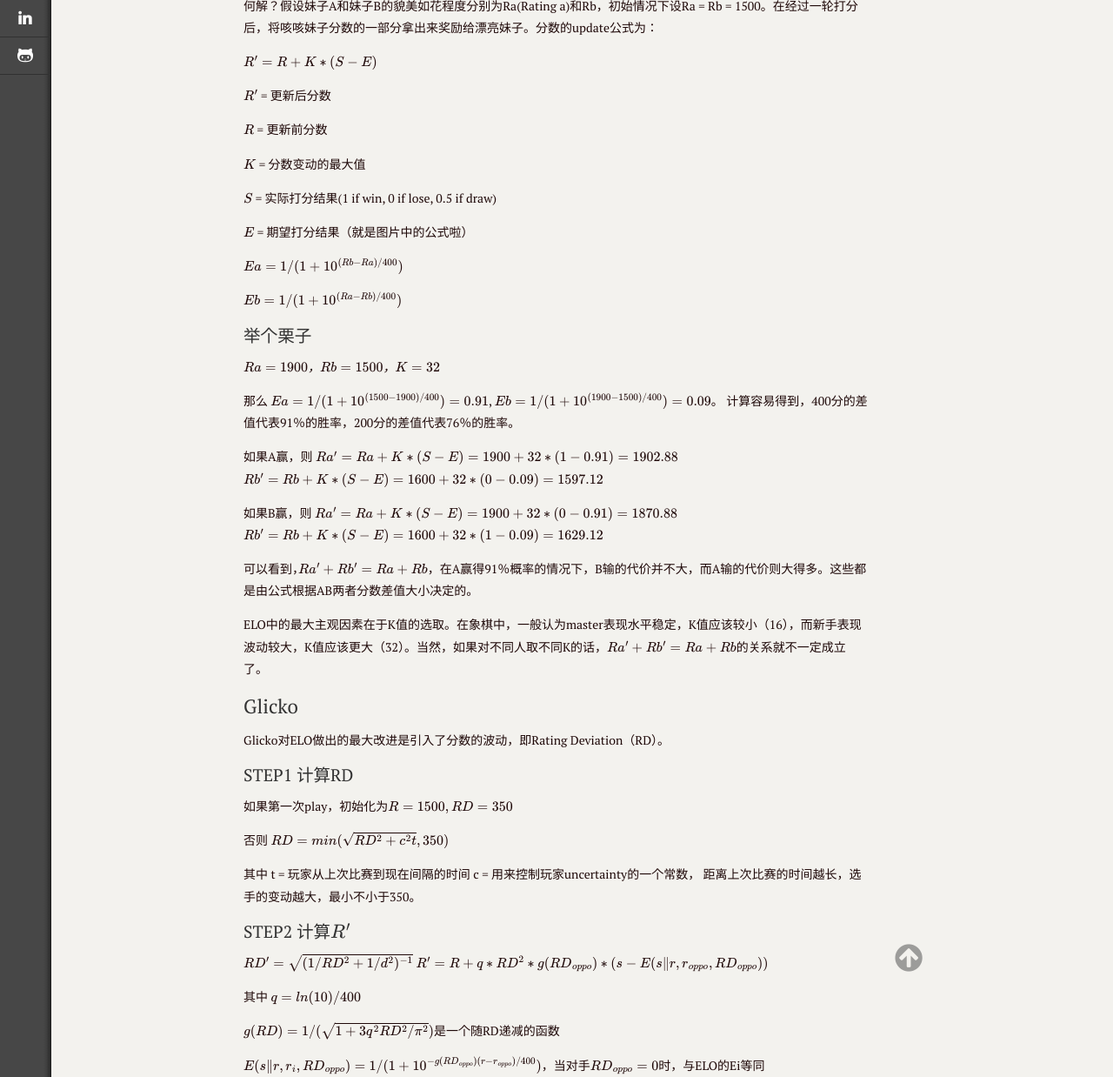
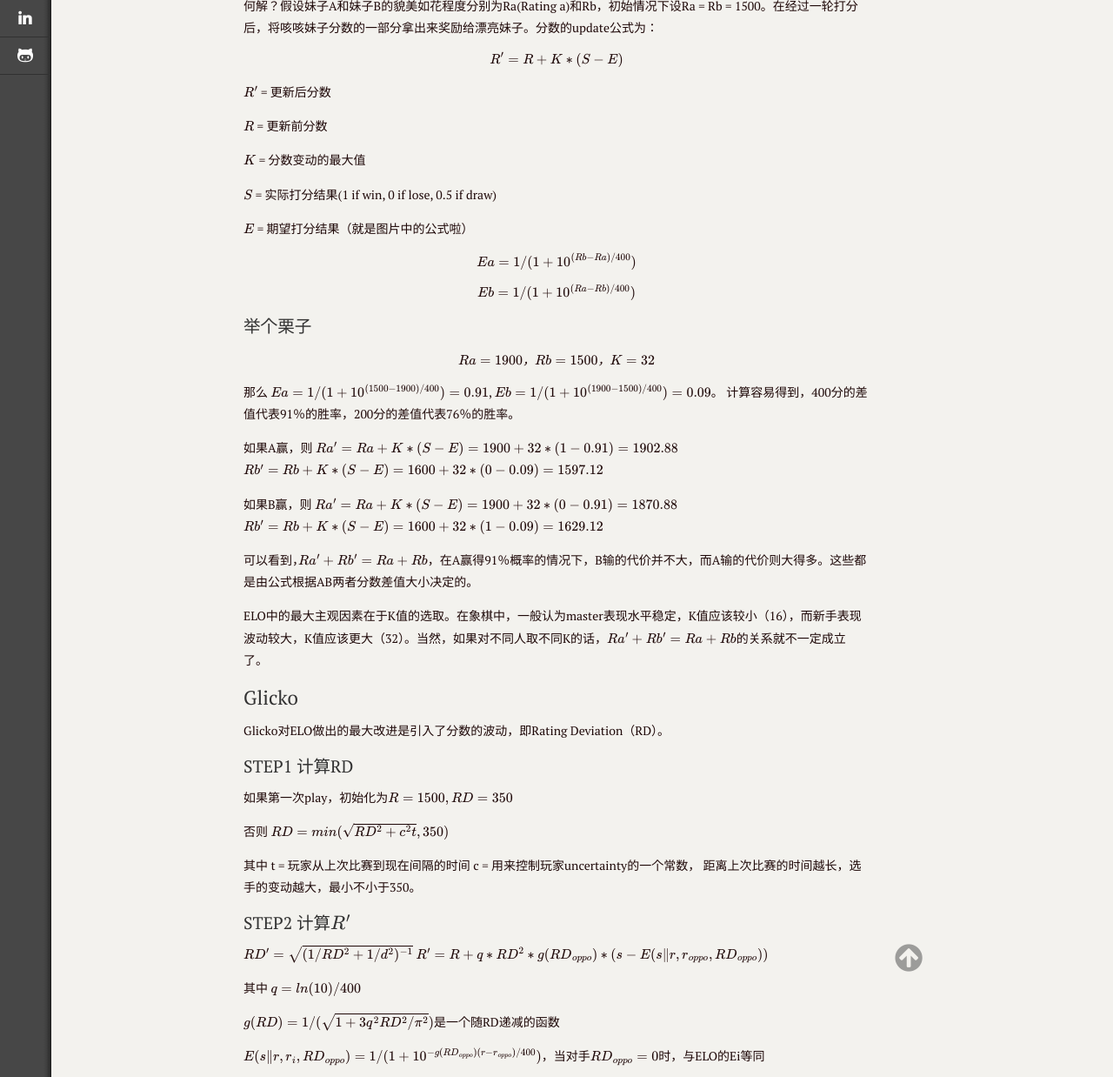
Before and after one commit to AlexandRLX/AlexandRLX.github.io, a Jekyll site: the page built from _posts/2014-09-01-ranking-algorithms-introduction.md, in a window 1280 px wide and 1400 px high, scrolled down 482 px. Shown: the part 162-1400 px from the top of the window at 87% size. Built offline with Jekyll 4.4.1, drawn with Linux system fonts in a browser that asks for light colours; Markdown is read by kramdown in place of the engine named in the settings; formulas are drawn with MathJax 3.

```diff
--- a/_posts/2014-09-01-ranking-algorithms-introduction.md
+++ b/_posts/2014-09-01-ranking-algorithms-introduction.md
@@ -16,72 +16,72 @@ ELO最初是象棋使用，社交网络中“we are rating girls"后也曾出现
 
 何解？假设妹子A和妹子B的貌美如花程度分别为Ra(Rating a)和Rb，初始情况下设Ra = Rb = 1500。在经过一轮打分后，将咳咳妹子分数的一部分拿出来奖励给漂亮妹子。分数的update公式为：
 
-$R' = R + K * (S - E)$
+$$R' = R + K * (S - E)$$
 
-$R'$ = 更新后分数
+$$R'$$ = 更新后分数
 
-$R$ = 更新前分数
+$$R$$ = 更新前分数
 
-$K$ = 分数变动的最大值
+$$K$$ = 分数变动的最大值
 
-$S$ = 实际打分结果(1 if win, 0 if lose, 0.5 if draw)
+$$S$$ = 实际打分结果(1 if win, 0 if lose, 0.5 if draw)
 
-$E$ = 期望打分结果（就是图片中的公式啦）
+$$E$$ = 期望打分结果（就是图片中的公式啦）
 
-$Ea = 1/(1 + 10^{(Rb - Ra)/400} )$
+$$Ea = 1/(1 + 10^{(Rb - Ra)/400} )$$
 
-$Eb = 1/(1 + 10^{(Ra - Rb)/400} )$
+$$Eb = 1/(1 + 10^{(Ra - Rb)/400} )$$
 
-###举个栗子
+### 举个栗子
 
-$Ra = 1900，Rb = 1500，K = 32$
+$$Ra = 1900，Rb = 1500，K = 32$$
 
-那么 $Ea = 1/(1 + 10^{(1500 - 1900)/400} ) = 0.91$,
-$Eb = 1/(1 + 10^{(1900 - 1500)/400} ) = 0.09$。
+那么 $$Ea = 1/(1 + 10^{(1500 - 1900)/400} ) = 0.91$$,
+$$Eb = 1/(1 + 10^{(1900 - 1500)/400} ) = 0.09$$。
 计算容易得到，400分的差值代表91％的胜率，200分的差值代表76％的胜率。
 
 如果A赢，则
-$Ra' = Ra + K * (S - E) = 1900 + 32 * (1 - 0.91) = 1902.88$
-$Rb' = Rb + K * (S - E) = 1600 + 32 * (0 - 0.09) = 1597.12$
+$$Ra' = Ra + K * (S - E) = 1900 + 32 * (1 - 0.91) = 1902.88$$
+$$Rb' = Rb + K * (S - E) = 1600 + 32 * (0 - 0.09) = 1597.12$$
 
 如果B赢，则
-$Ra' = Ra + K * (S - E) = 1900 + 32 * (0 - 0.91) = 1870.88$
-$Rb' = Rb + K * (S - E) = 1600 + 32 * (1 - 0.09) = 1629.12$
+$$Ra' = Ra + K * (S - E) = 1900 + 32 * (0 - 0.91) = 1870.88$$
+$$Rb' = Rb + K * (S - E) = 1600 + 32 * (1 - 0.09) = 1629.12$$
 
-可以看到，$Ra' + Rb' = Ra + Rb$，在A赢得91％概率的情况下，B输的代价并不大，而A输的代价则大得多。这些都是由公式根据AB两者分数差值大小决定的。
+可以看到，$$Ra' + Rb' = Ra + Rb$$，在A赢得91％概率的情况下，B输的代价并不大，而A输的代价则大得多。这些都是由公式根据AB两者分数差值大小决定的。
 
-ELO中的最大主观因素在于K值的选取。在象棋中，一般认为master表现水平稳定，K值应该较小（16），而新手表现波动较大，K值应该更大（32）。当然，如果对不同人取不同K的话，$Ra' + Rb' = Ra + Rb$的关系就不一定成立了。
+ELO中的最大主观因素在于K值的选取。在象棋中，一般认为master表现水平稳定，K值应该较小（16），而新手表现波动较大，K值应该更大（32）。当然，如果对不同人取不同K的话，$$Ra' + Rb' = Ra + Rb$$的关系就不一定成立了。
 
 ## Glicko
 Glicko对ELO做出的最大改进是引入了分数的波动，即Rating Deviation（RD）。
 
-###STEP1 计算RD
-如果第一次play，初始化为$R = 1500, RD = 350$
+### STEP1 计算RD
+如果第一次play，初始化为$$R = 1500, RD = 350$$
 
-否则 $RD = min(\sqrt{RD^2 + c^2t}, 350)$
+否则 $$RD = min(\sqrt{RD^2 + c^2t}, 350)$$
 
 其中
 t = 玩家从上次比赛到现在间隔的时间
 c = 用来控制玩家uncertainty的一个常数，
 距离上次比赛的时间越长，选手的变动越大，最小不小于350。
 
-###STEP2 计算$R'$
+### STEP2 计算$$R'$$
 
-$RD' = \sqrt{(1/RD^2 + 1/d^2)^{-1}}$
+$$RD' = \sqrt{(1/RD^2 + 1/d^2)^{-1}}$$
 $$R' = R +q*RD^2*g({RD}_{oppo})*(s - E(s\|r, {r}_{oppo}, {RD}_{oppo}))$$
 
 其中
-$q = ln(10)/400$
+$$q = ln(10)/400$$
 
-$g(RD) = 1/(\sqrt{1 + 3q^2RD^2/\pi^2})$是一个随RD递减的函数
+$$g(RD) = 1/(\sqrt{1 + 3q^2RD^2/\pi^2})$$是一个随RD递减的函数
 
-$$E(s\|r, {r}_{i}, {RD}_{oppo}) = 1/(1+10^{-g({RD}_{oppo})(r-{r}_{oppo})/400})$$，当对手${RD}_{oppo} = 0$时，与ELO的Ei等同
+$$E(s\|r, {r}_{i}, {RD}_{oppo}) = 1/(1+10^{-g({RD}_{oppo})(r-{r}_{oppo})/400})$$，当对手$${RD}_{oppo} = 0$$时，与ELO的Ei等同
 
-$$1/d^2 = q^2 g({RD}_{oppo})^2  E(s\|r, {r}_{oppo}, {RD}_{oppo})(1- E(s\|r, {r}_{oppo}, {RD}_{oppo}))$$，$${RD}_{oppo}$$越小，$$g({RD}_{oppo})$$越大，$$E(s\|r, {r}_{oppo}, {RD}_{oppo})$$越不确定（越靠近0.5），$1/d^2$越大，$RD'$越小。
+$$1/d^2 = q^2 g({RD}_{oppo})^2  E(s\|r, {r}_{oppo}, {RD}_{oppo})(1- E(s\|r, {r}_{oppo}, {RD}_{oppo}))$$，$${RD}_{oppo}$$越小，$$g({RD}_{oppo})$$越大，$$E(s\|r, {r}_{oppo}, {RD}_{oppo})$$越不确定（越靠近0.5），$$1/d^2$$越大，$$RD'$$越小。
 
-###举个栗子
-$Ra = 1900，Rb = 1500，K = 32$
-首先假设$RDa = RDb = 350$。
+### 举个栗子
+$$Ra = 1900，Rb = 1500，K = 32$$
+首先假设$$RDa = RDb = 350$$。
 $$g({RD}_{b}) =  g({RD}_{a}) = 1/(\sqrt{1 + 3q^*350^2/\pi^2}) = 0.6690694$$
 $$E({s}_{a}\|r, {r}_{b}, {RD}_{b}) =  1/(1+10^{-0.6690694*(1900-1500)/400}) = 0.8235504$$
 $$E({s}_{b}\|r, {r}_{a}, {RD}_{a}) =  1/(1+10^{-0.6690694*(1500-1900)/400}) = 0.1764496$$
```
Also changed, not shown: _posts/2014-08-10-sound-of-sorting.md (+1 -1 lines).
